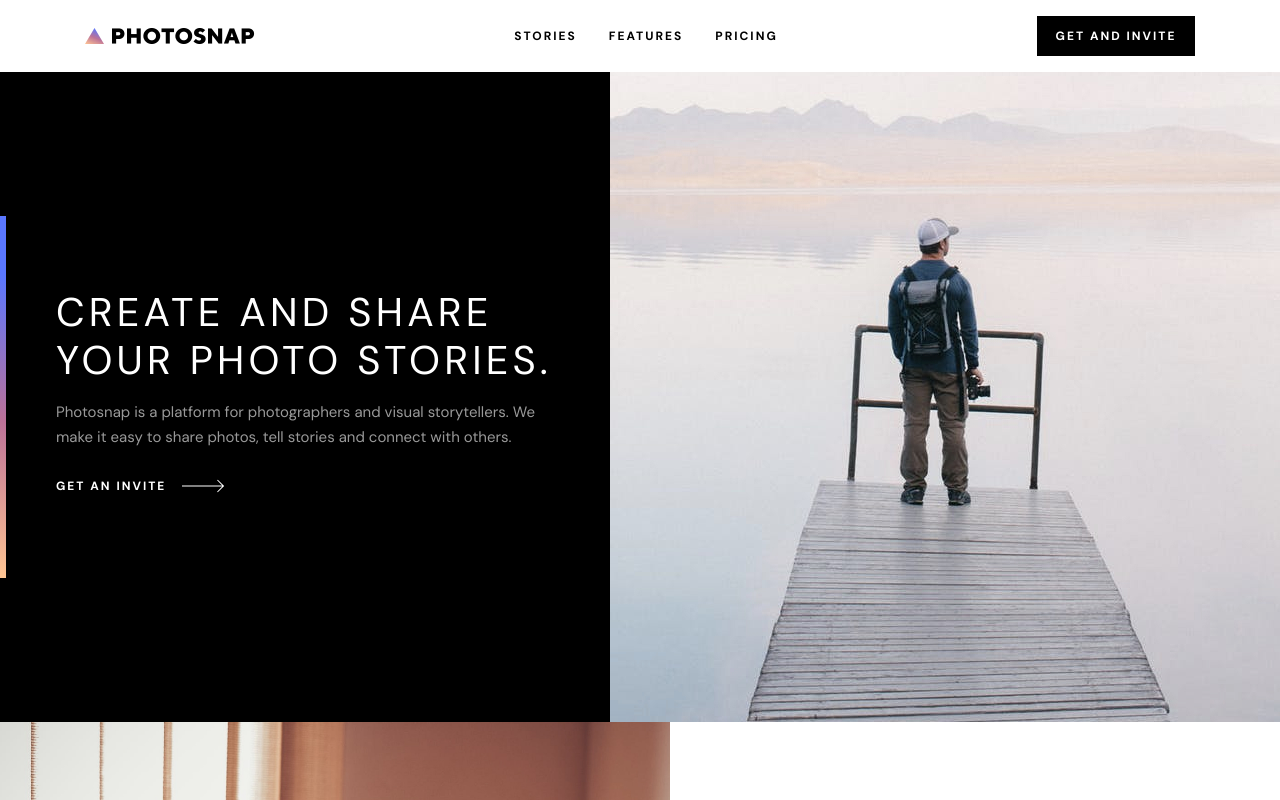
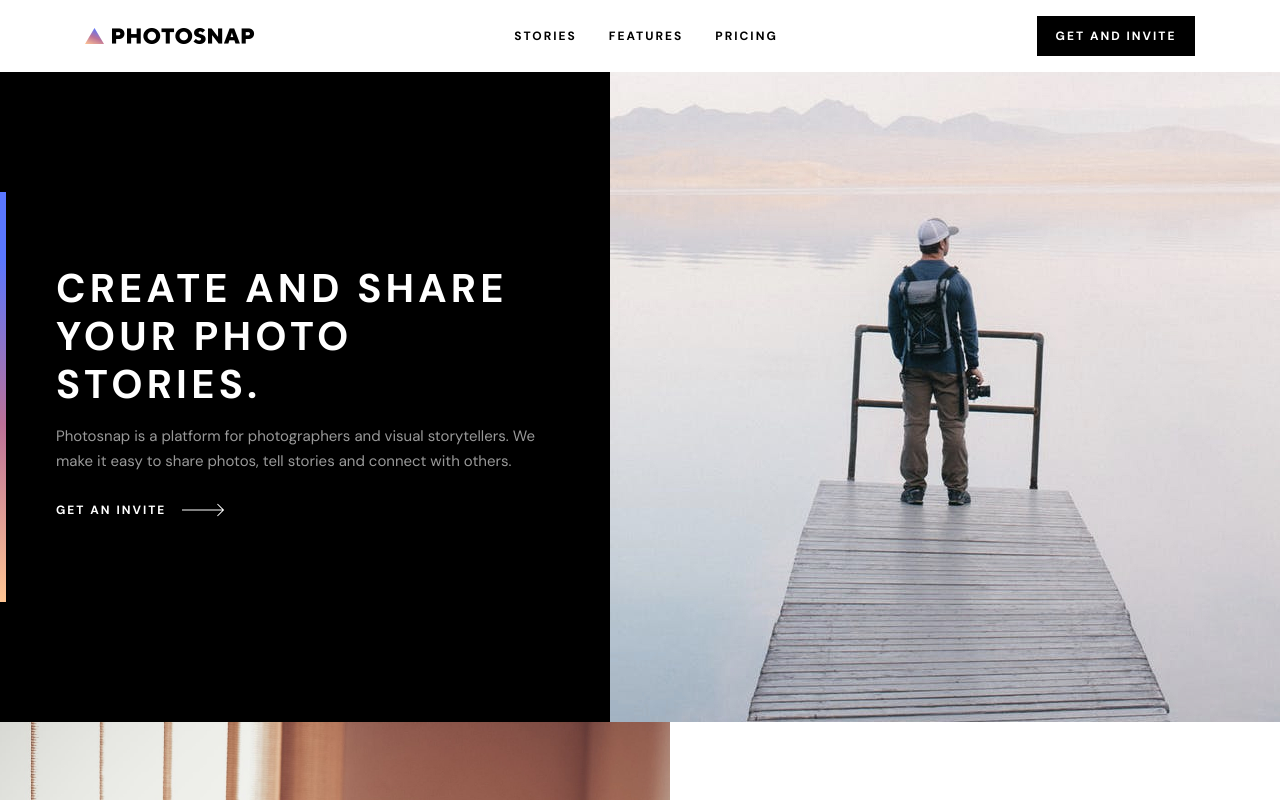
Before and after one commit to sergioreynoso/photosnap-multi-page-website, a Next.js app: page / in a window 1280 px wide. Shown: the top 800 px of the page. Built offline with nearby package versions, Linux system fonts and the light colour scheme.

Commit message:
fix: heading not bold

```diff
--- a/src/components/layout-groups/heros-group.tsx
+++ b/src/components/layout-groups/heros-group.tsx
@@ -25,7 +25,7 @@ export default function HerosGroup({ limit = 4 }: Props) {
               bgColor={bgColor}
               textPosition={textPosition}>
               <div className="flex flex-col items-start gap-4">
-                <Heading className="text-2xl uppercase tablet:text-3xl">
+                <Heading className="text-2xl font-bold uppercase tablet:text-3xl">
                   {title}
                 </Heading>
                 <p className="text-sm opacity-60">{body}</p>
```
